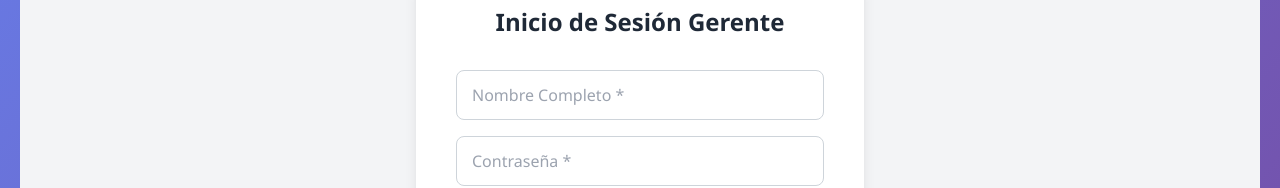
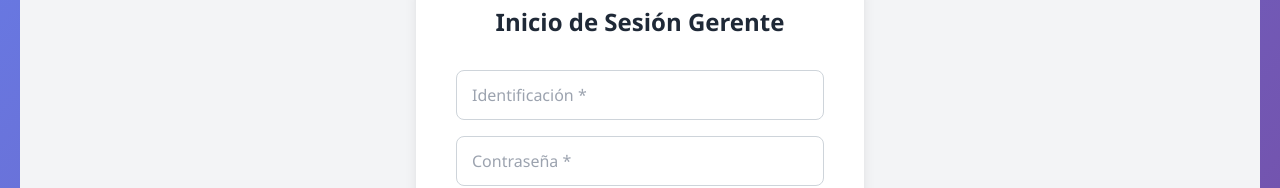
Before and after one commit to Garay-Ana/Proyecto-PAS-FINAL, a React (Create React App) app in the folder frontend-react/: page / in a window 1280 px wide. Shown: the part 274-462 px from the top of the page. Built offline with nearby package versions, Linux system fonts and the light colour scheme.

Commit message:
version 27

```diff
--- a/frontend-react/src/App.js
+++ b/frontend-react/src/App.js
@@ -14,6 +14,8 @@ function App() {
   const handleLoginSuccess = (data) => {
     // You can store token or user info here if needed
     setGerenteLoggedIn(true);
+    // Redirigir a la página principal después del login
+    window.location.href = '/';
   };
 
   if (!gerenteLoggedIn) {
--- a/frontend-react/src/components/GerenteAuth.js
+++ b/frontend-react/src/components/GerenteAuth.js
@@ -4,6 +4,7 @@ const GerenteAuth = ({ onLoginSuccess }) => {
   const [isRegister, setIsRegister] = useState(false);
   const [form, setForm] = useState({
     nombre_completo: '',
+    identificacion: '',
     correo: '',
     telefono: '',
     password: '',
@@ -55,8 +56,8 @@ const GerenteAuth = ({ onLoginSuccess }) => {
       }
     } else {
       // Login logic with API
-      const { nombre_completo, password } = form;
-      if (!nombre_completo || !password) {
+      const { identificacion, password } = form;
+      if (!identificacion || !password) {
         setMessage('Por favor complete los campos obligatorios (*)');
         setMessageType('error');
         return;
@@ -65,7 +66,7 @@ const GerenteAuth = ({ onLoginSuccess }) => {
         const res = await fetch('https://proyecto-pas-final.onrender.com/api/gerentes/login', {
           method: 'POST',
           headers: { 'Content-Type': 'application/json' },
-          body: JSON.stringify({ nombre_completo, password }),
+          body: JSON.stringify({ identificacion, password }),
         });
         const data = await res.json();
         if (!res.ok) {
@@ -110,9 +111,9 @@ const GerenteAuth = ({ onLoginSuccess }) => {
           )}
           <input
             type="text"
-            name="nombre_completo"
-            placeholder="Nombre Completo *"
-            value={form.nombre_completo}
+            name="identificacion"
+            placeholder="Identificación *"
+            value={form.identificacion}
             onChange={handleChange}
             className="form-control"
             required
```
Also changed, not shown: 1 other file (tests, documents, lock files or other folders). Lines whose indentation alone changed are shown as unchanged.
